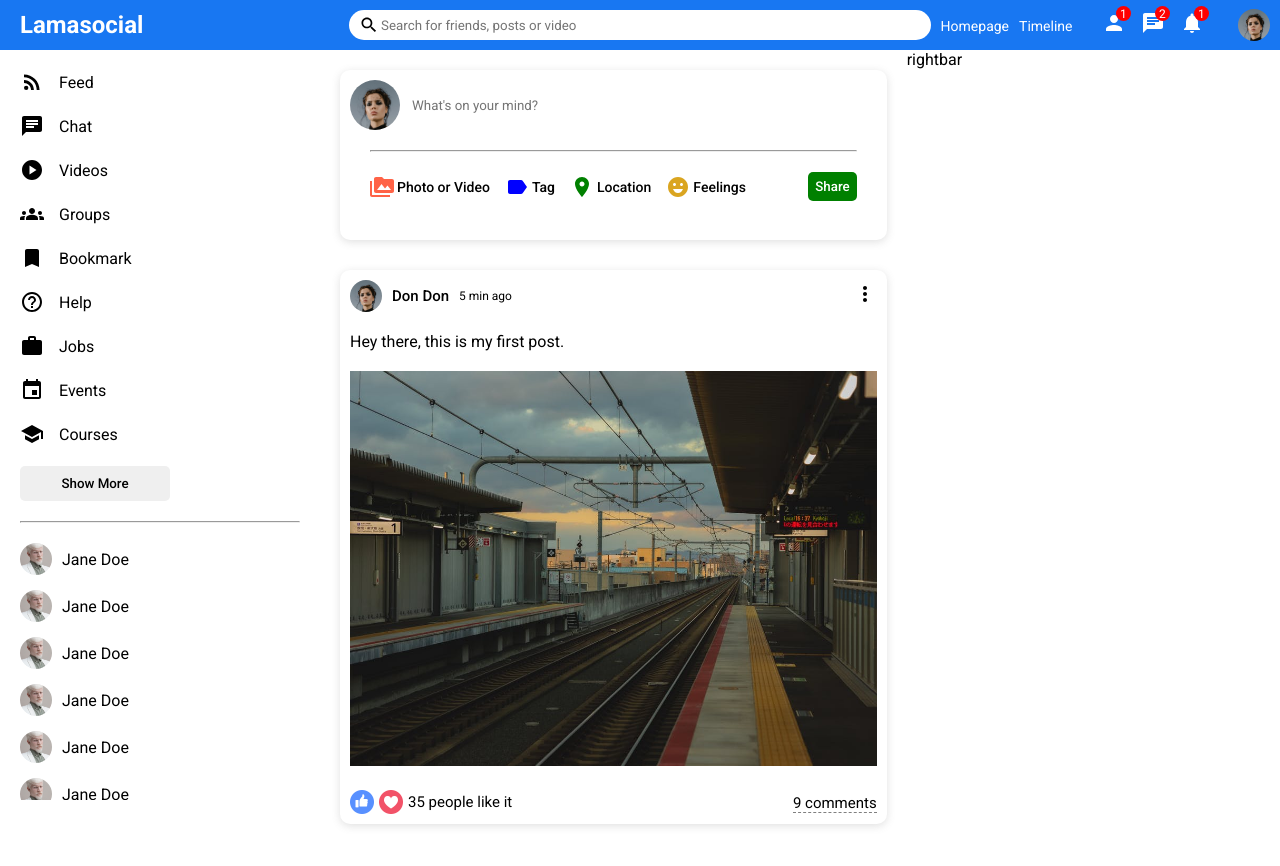
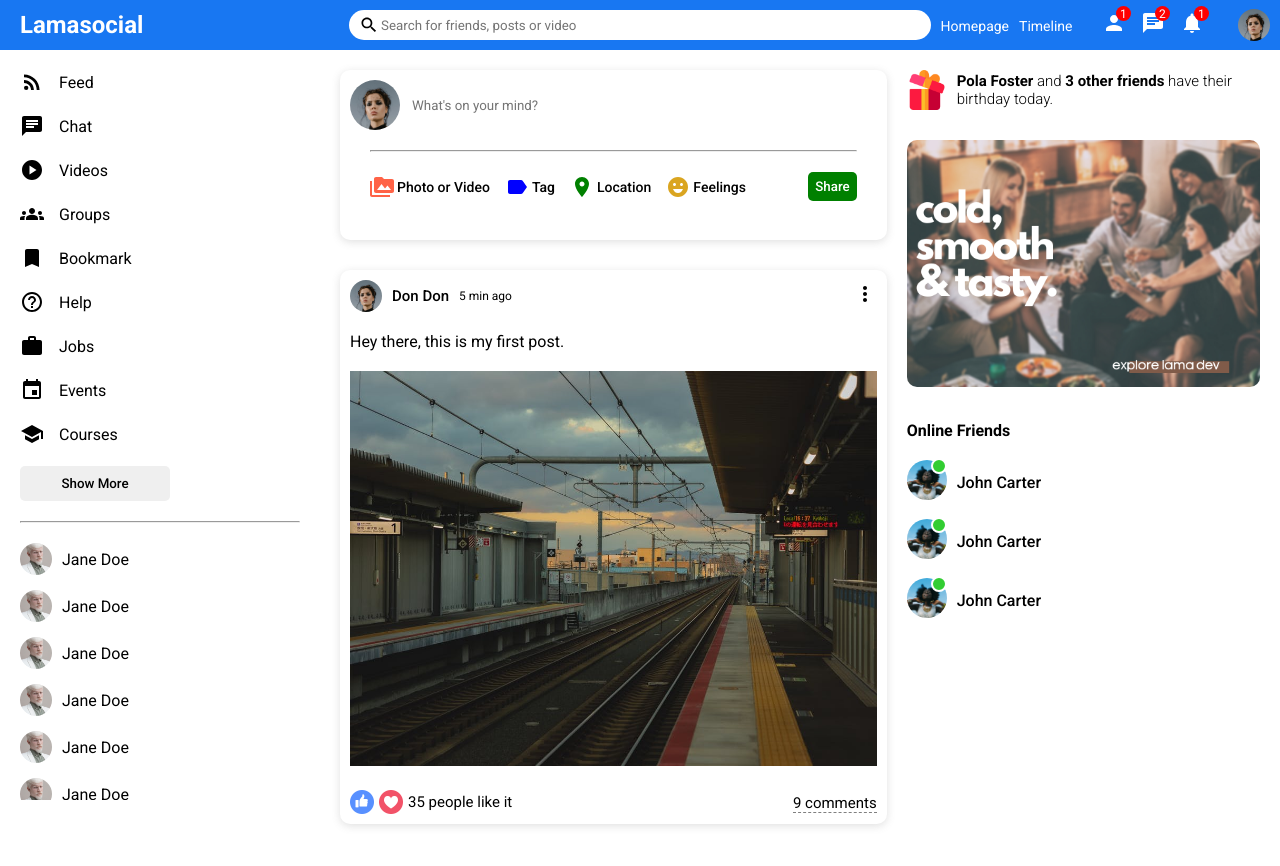
Before and after one commit to RugvedR/Social-app, a React (Create React App) app: page / in a window 1280 px wide. Shown: the top 866 px of the page. Built offline with nearby package versions, Linux system fonts and the light colour scheme.

Commit message:
rightbar added

```diff
--- a/src/components/rightbar/Rightbar.js
+++ b/src/components/rightbar/Rightbar.js
@@ -4,7 +4,37 @@
 export default function Rightbar() {
   return (
     <div className='rightbar'>
-      rightbar
+      <div className="rightbarWrapper">
+        <div className="birthdayContainer">
+          <img src="assets/gift.png" alt="" className="birthdayImg" />
+          <span className="birthdayText"><b>Pola Foster</b> and <b>3 other friends</b> have their birthday today.</span>
+        </div>
+        <img src="assets/ad.png" alt="" className="rightbarAd" />
+        <h4 className="rightbarTitle">Online Friends</h4>
+        <ul className="rightbarFriendList">
+          <li className="rightbarFriend">
+            <div className="rightbarProfileImgContainer">
+              <img src="assets/person/3.jpeg" alt="" className="rightbarProfileImg" />
+              <span className="rightbarOnline"></span>
+            </div>
+            <span className="rightbarUsername">John Carter</span>
+          </li>
+          <li className="rightbarFriend">
+            <div className="rightbarProfileImgContainer">
+              <img src="assets/person/3.jpeg" alt="" className="rightbarProfileImg" />
+              <span className="rightbarOnline"></span>
+            </div>
+            <span className="rightbarUsername">John Carter</span>
+          </li>
+          <li className="rightbarFriend">
+            <div className="rightbarProfileImgContainer">
+              <img src="assets/person/3.jpeg" alt="" className="rightbarProfileImg" />
+              <span className="rightbarOnline"></span>
+            </div>
+            <span className="rightbarUsername">John Carter</span>
+          </li>
+        </ul>
+      </div>
     </div>
   )
 }
--- a/src/components/rightbar/rightbar.css
+++ b/src/components/rightbar/rightbar.css
@@ -1,3 +1,73 @@
 .rightbar{
     flex: 3.5;
 }
+
+.rightbarWrapper{
+    padding: 20px 20px 0 0;
+}
+
+.birthdayContainer{
+    display: flex;
+    align-items: center;
+}
+
+.birthdayImg{
+    width: 40px;
+    height: 40px;
+    margin-right: 10px;
+}
+
+.birthdayText{
+    font-size: 15px;
+    font-weight: 300;
+}
+
+.rightbarAd{
+    width: 100%;
+    border-radius: 10px;
+    margin: 30px 0;
+}
+
+.rightbarTitle{
+    margin-bottom: 20px;
+}
+
+.rightbarFriendList{
+    padding: 0;
+    margin: 0;
+    list-style: none;
+}
+
+.rightbarFriend{
+    display: flex;
+    align-items: center;
+    margin-bottom: 15px;
+}
+
+.rightbarProfileImgContainer{
+    margin-right: 10px;
+    position: relative;
+}
+
+.rightbarProfileImg{
+    width: 40px;
+    height: 40px;
+    border-radius: 50%;
+    object-fit: cover;
+}
+
+.rightbarOnline{
+    width: 12px;
+    height: 12px;
+    border-radius: 50%;
+    background-color: limegreen;
+    position: absolute;
+    top: -2px;
+    right: 0;
+    border: 2px solid white;
+}
+
+.rightbarUsername{
+    font-weight: 500;
+
+}
```
